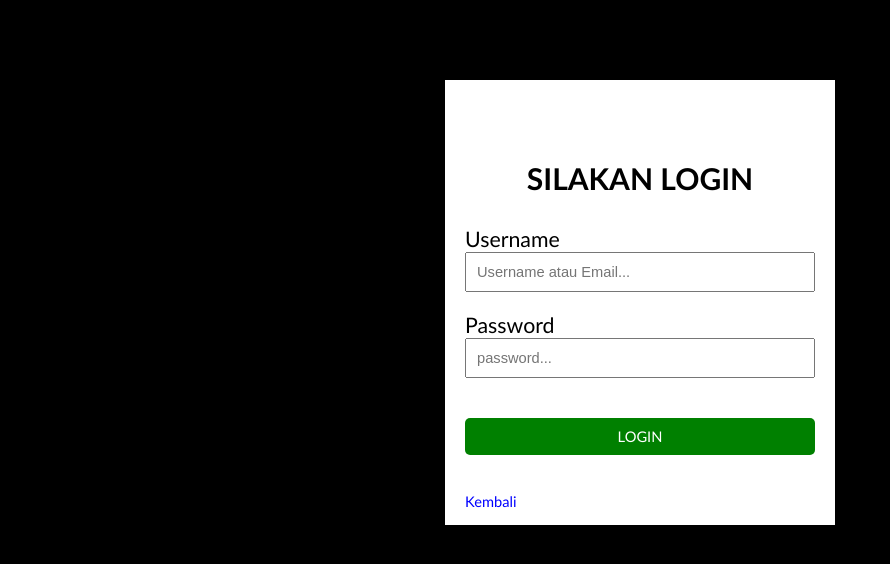
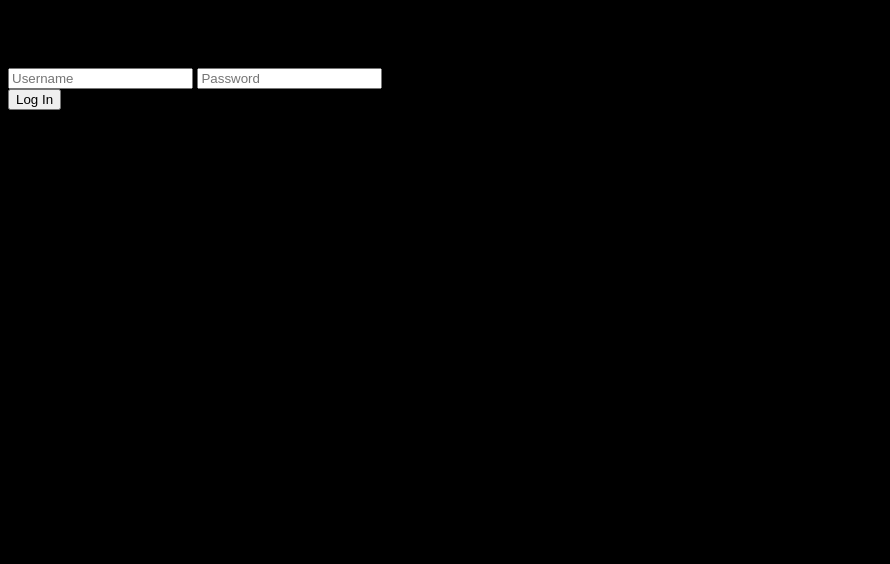
Before and after one commit to aqidatulizza/Aqidatulizza.github.io, a PHP site: page /Login.php in a window 1280 px wide. Shown: the top 564 px of the page, without its empty margins (0-890 px from the left). Run offline with PHP 8.4, Linux system fonts and the light colour scheme.

Commit message:
menghapus php

```diff
--- a/Login.php
+++ b/Login.php
@@ -52,36 +52,23 @@
 		}
 </style>
 <body>
-	<div class="kotaklogin">
-	<b><p class="tulisanlogin"> Silakan Login </p></b>
+		<section class="login-page">
+		<form action="submitlogin.php" method="POST">
+			<div class="box">
+				<div class="form-head">
+					<h2>Log In</h2>
+				</div>
+				<form action="" method="POST">
+				<div class="form-body">
+					<input type="text" name="username" placeholder="Username" />
+					<input type="password" name="password" placeholder="Password" />
+				</div>
+				<div class="form-footer">
+					<button type="submit" name="submit">Log In</button>
+				</div>
+				</form>
+			</div>
+			</section>
 
-	<form action="" method="POST">
-		<label> Username </label>
-		<input type="text" name="username" class="formlogin" placeholder="Username atau Email...">
-
-		<label> Password </label>
-		<input type="password" name="password" class="formlogin" placeholder="password...">
-
-		<center><input type="submit" class="tombollogin" name="submit" value="LOGIN"></center>
-
-			<p style="float:left";><a class="link" href="daftar.html"> Kembali </a>
-
-	</form>
-	<?php
-		if (isset($_POST['submit'])) {
-			include 'database.php';
-			$username = $_POST['username'];
-			$password = $_POST['password'];
-			$cek = mysqli_query($kondisi,"SELECT * from tb_user WHERE username = '".$username."' AND password = '" .$password."'");
-			if(mysqli_num_rows($cek) > 0){
-			$d = mysqli_fetch_object($cek);
-			echo '<script>window.location="rumah.html"</script>';
-			}
-			else{
-				echo '<script>alert("username atau password anda salah!")</script>';
-			}
-		}
-	 ?>
-	<div>
 </body>
 </html>
```
